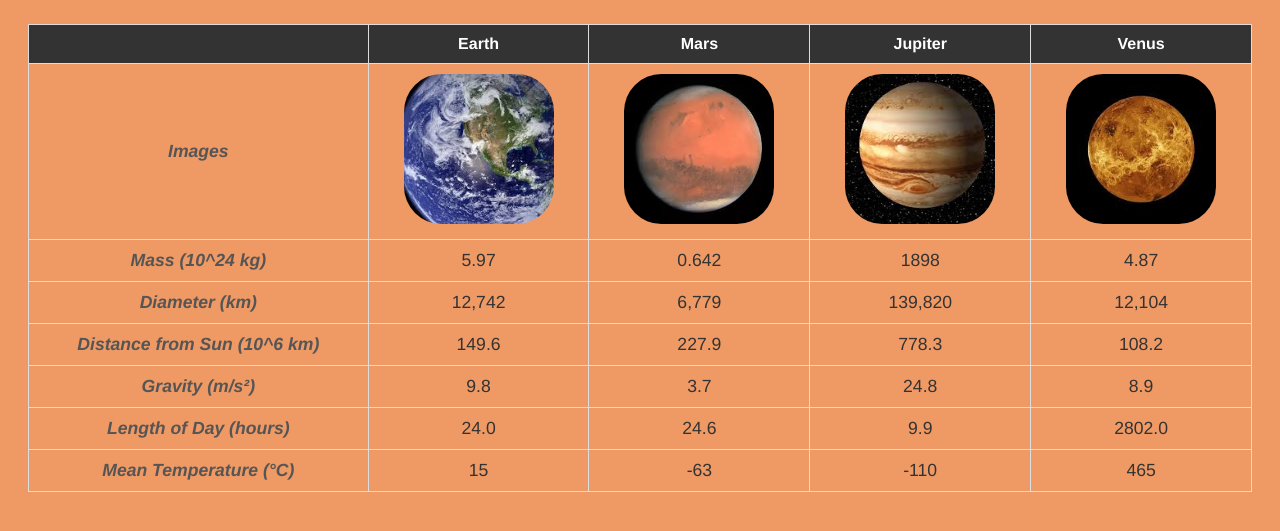
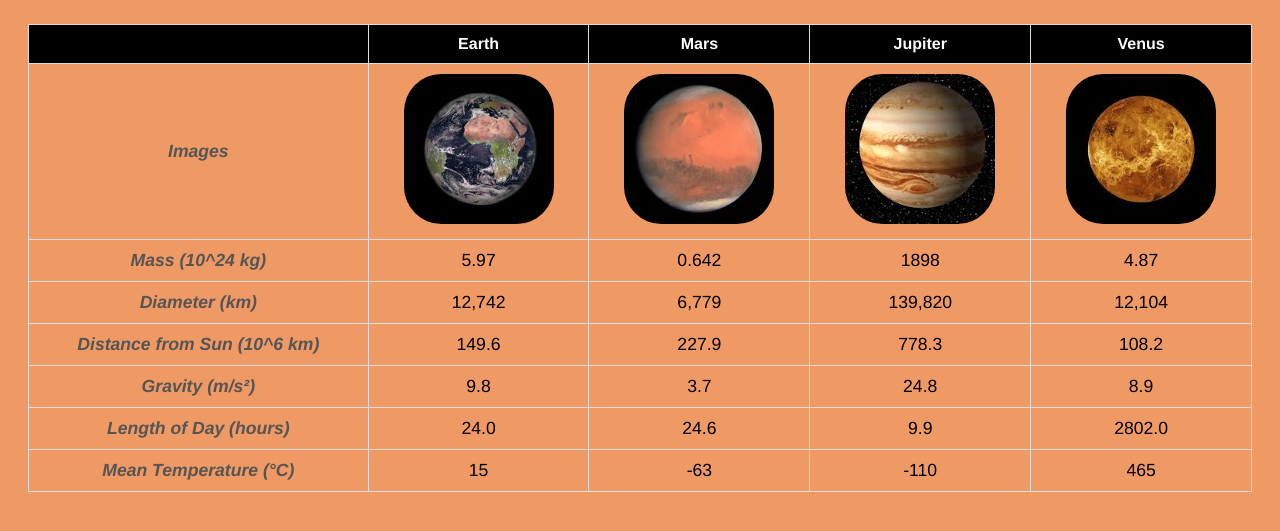
Before and after one commit to rduong11/webdev_lab7, a plain HTML site: page index.html in a window 1280 px wide. Shown: the part 103-634 px from the top of the page. Drawn offline with Linux system fonts and the light colour scheme.

Commit message:
did not like first image of earth. also made the table section names + heading black instead of gray

```diff
--- a/css/style.css
+++ b/css/style.css
@@ -23,7 +23,7 @@ h1 {
 }
 
 #planets th {
-  background-color: #333;
+  background-color: #000000;
   color: white;
   font-weight: bold;
 }
@@ -52,5 +52,5 @@ td:first-child {
 
 td {
   font-size: 1.1rem;
-  color: #333;
+  color: #000000;
 }
--- a/index.html
+++ b/index.html
@@ -17,7 +17,7 @@
     </tr>
     <tr>
       <td>Images</td>
-      <td><img src="images/lab7_earth.jpeg" alt="Earth"></td>
+      <td><img src="images/lab7_earth2.jpeg" alt="Earth"></td>
       <td><img src="images/lab7_mars.jpeg" alt="Mars"></td>
       <td><img src="images/lab7_jupiter.jpeg" alt="Jupiter"></td>
       <td><img src="images/lab7_venus.jpeg" alt="Venus"></td>
```
Also changed, not shown: images/lab7_earth2.jpeg (added).
